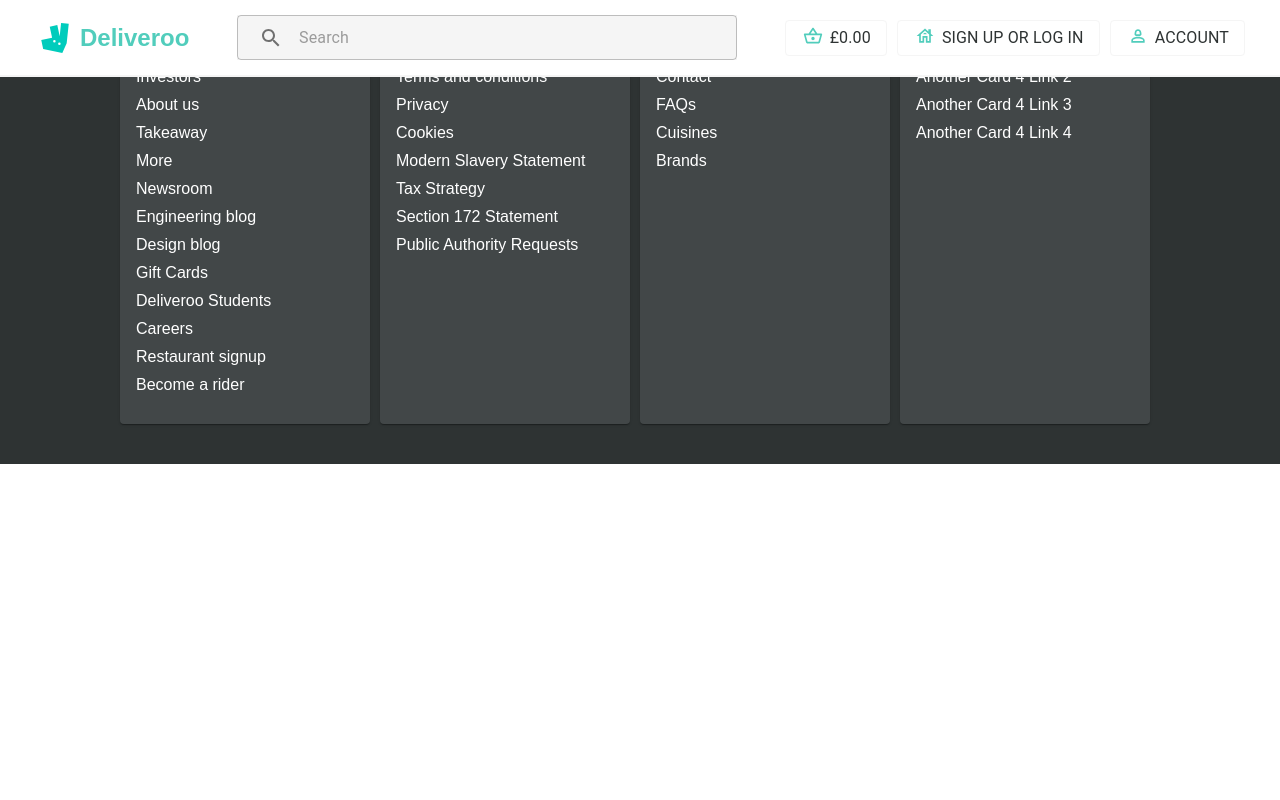
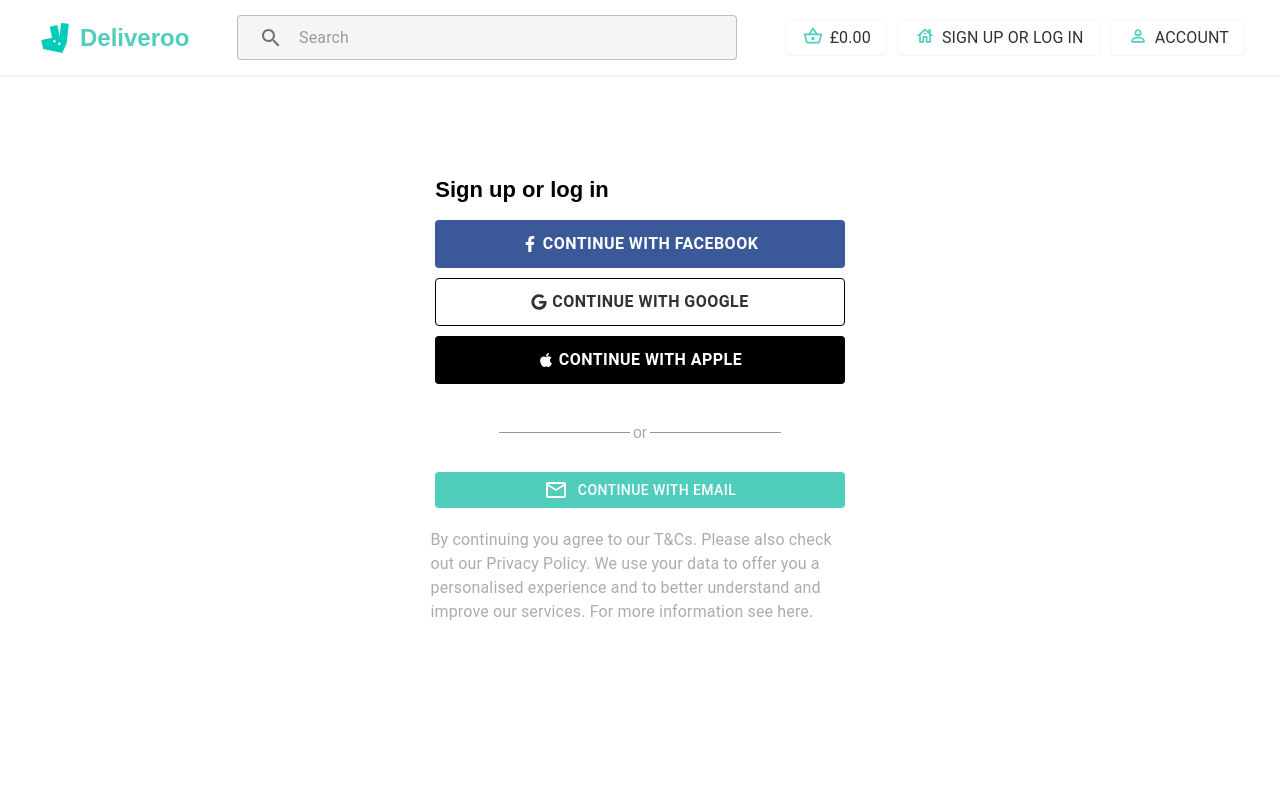
Before and after one commit to KalhanVithana/deliveroo-clone, a React (Create React App) app in the folder frontend/: page / in a window 1280 px wide. Shown: the top 800 px of the page. Built offline with nearby package versions, Linux system fonts and the light colour scheme; the HTML template or start-up script is replaced by a standard one.

Commit message:
style fix

```diff
--- a/frontend/src/App.tsx
+++ b/frontend/src/App.tsx
@@ -15,6 +15,7 @@
 import FooterComponent from "./components/footer/footerComponent";
 import LoginContainer from "./containers/login/loginContainer";
 import PrivateRoutes from "./routes/protectedRoute";
+import { Login } from "@mui/icons-material";
 
 function App() {
   return (
@@ -25,7 +26,7 @@
           <Route element={<PrivateRoutes />}>
             <Route path="/main" element={<MainPage />} />
           </Route>
-          <Route path="/login" element={<MainPage />} />
+          <Route path="/" element={<LoginContainer />} />
           {/* <PrivateRoute path="/protected" element={<ProtectedPage />} />  */}
           <Route path="*" element={<Navigate to="/" />} />
         </Routes>
--- a/frontend/src/assets/sass/components/login/login.scss
+++ b/frontend/src/assets/sass/components/login/login.scss
@@ -5,7 +5,7 @@
   justify-content: center;
 
   .login-button {
-    width: 30%;
+    width: 410px;
     border-radius: 4px;
     height: 48px;
     font-size: 16px;
@@ -46,15 +46,26 @@
   .login-email {
     background-color: $green !important;
     color: white;
-    width: 30%;
+    width: 410px;
+
   }
 }
 
 
 .login-section-1{
-    color: $gray2;
-    margin-top: 30px !important;
-    margin-bottom: 30px !important;
+  color: #ABADAD;
+  margin-top: 30px !important;
+  margin-bottom: 30px !important;
+  display: flex;
+  align-items: center;
+  width: 22%;
+}
+
+.login-inner-1{
+
+  width: 50% !important;
+
+  border-bottom: 1px solid #8c9b9b;
 }
 
 .login-section-2{
--- a/frontend/src/assets/sass/containers/login/loginContainer.scss
+++ b/frontend/src/assets/sass/containers/login/loginContainer.scss
@@ -1,5 +1,9 @@
 .login-container{
-    position: absolute;
-    margin-top: 22%;
-    width: -webkit-fill-available;
+    display: flex;
+
+    flex-direction: column;
+    justify-content: center;
+    height: 100vh;
+
+
 }
--- a/frontend/src/components/login/loginComponent.tsx
+++ b/frontend/src/components/login/loginComponent.tsx
@@ -112,7 +112,13 @@
             <FaApple /> Continue with Apple
           </Button>
 
-          <Typography className="login-section-1"> or</Typography>
+
+
+          <div className="login-section-1">
+          <div  className= "login-inner-1"style={{marginRight:'3px', }} />
+           <a>  or</a>
+            <div className= "login-inner-1" style={{marginLeft:'3px'}} />
+          </div>
           <Button className="login-email" onClick={handleRegister}>
             <EmailOutlinedIcon style={{ marginRight: "10px" }} /> Continue with
             Email
--- a/frontend/src/containers/landingPage/LandingPage.tsx
+++ b/frontend/src/containers/landingPage/LandingPage.tsx
@@ -18,7 +18,7 @@
   const dispatch = useDispatch();
   const _FetchData = useSelector((state: any) => state.foodMenu.foodMenu);
   const memoizedFetchData = useMemo(() => _FetchData, [_FetchData]);
-  const navbarRef = useRef();
+
 
 
   const handleScroll = () => {
@@ -72,7 +72,9 @@
               initialCards={memoizedFetchData[0]._plattersData}
               Title={"Platters"}
               size={2}
+
             />
+
             <FoodList
               initialCards={memoizedFetchData[0].createYourOwnData}
               Title={"New daily Specials"}
--- a/frontend/src/containers/login/loginContainer.tsx
+++ b/frontend/src/containers/login/loginContainer.tsx
@@ -25,8 +25,9 @@
   return (
     <>
       <div className="login-container">
+
         <LoginComponent handleSubmit={handleSubmit} />
-        <FooterComponent />
+
       </div>
     </>
   );
```
